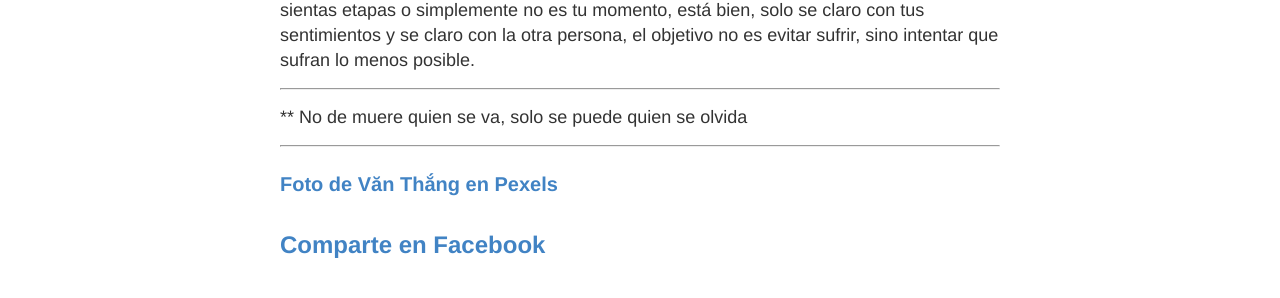
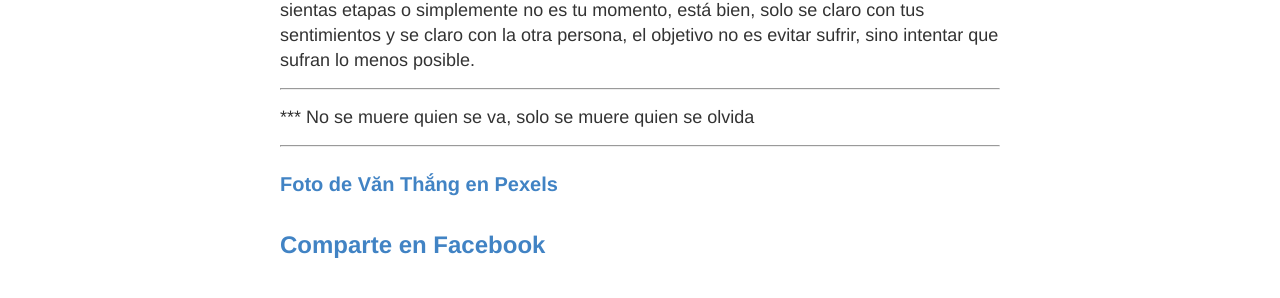
Before and after one commit to markconfig/blog-Jkyll, a Jekyll site: the page built from _posts/2021-9-8-Siempre-Juntos.md, in a window 1280 px wide and 900 px high, scrolled down 2065 px. Shown: the part 390-688 px from the top of the window. Built offline with Jekyll 4.4.1, drawn with Linux system fonts in a browser that asks for light colours.

Commit message:
Update 2021-9-8-Siempre-Juntos.md

```diff
--- a/_posts/2021-9-8-Siempre-Juntos.md
+++ b/_posts/2021-9-8-Siempre-Juntos.md
@@ -42,7 +42,7 @@ Lo único que te podría decir es que el amor no avisa cuando llegará y cuando
 
 ***
 
-** No de muere quien se va, solo se puede quien se olvida
+*** No se muere quien se va, solo se muere quien se olvida
 
 ***
 
```
